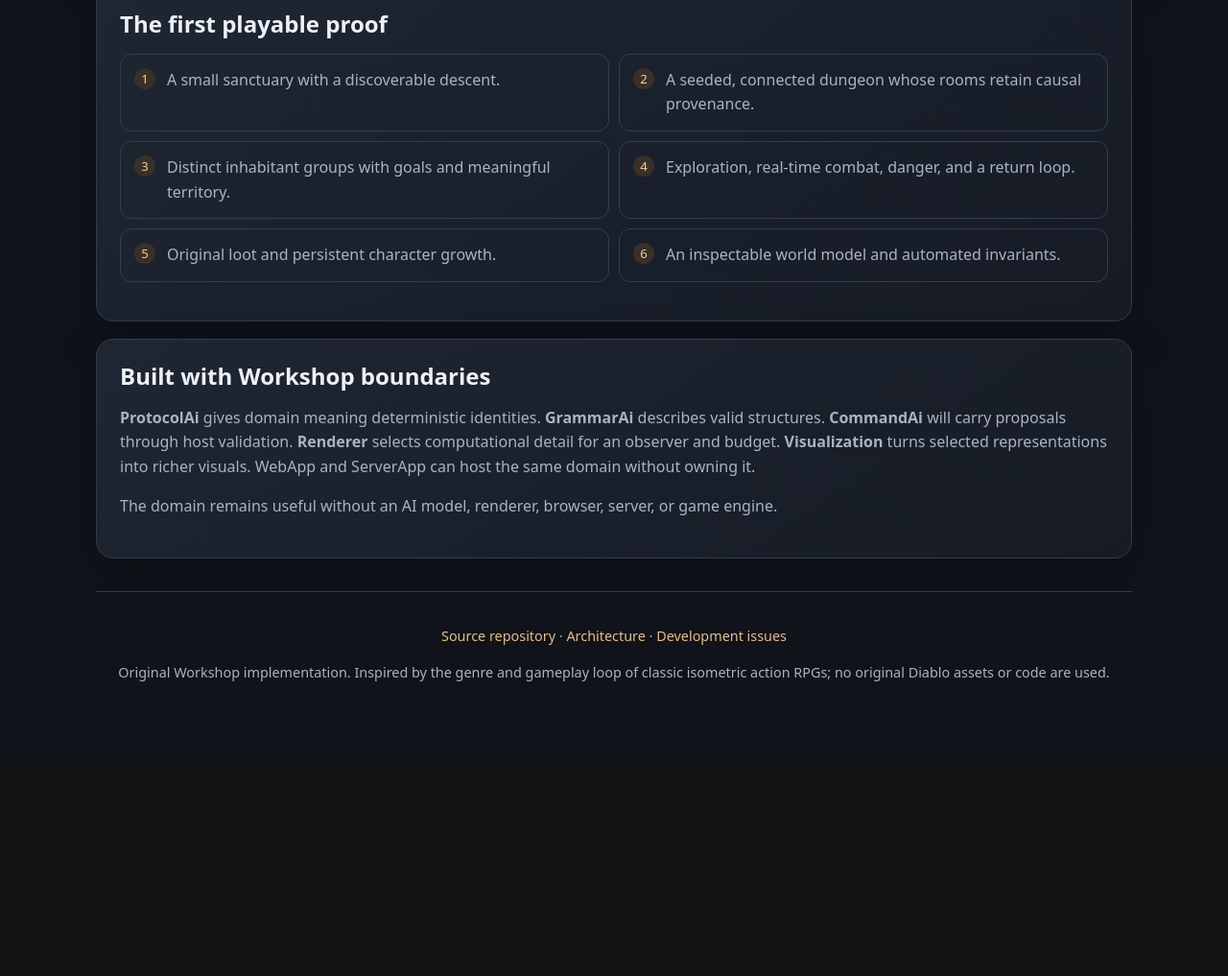
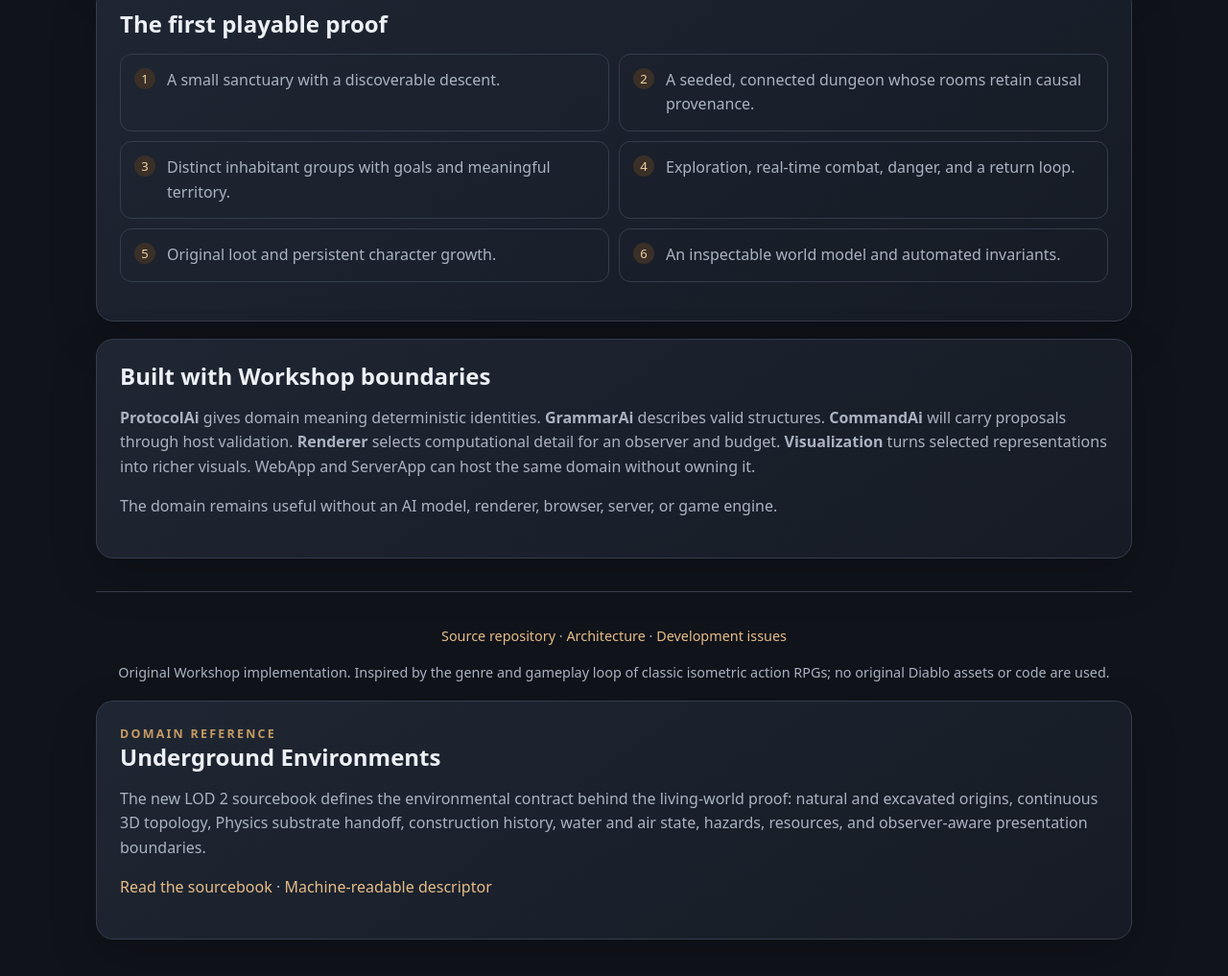
Before and after one commit to TrentBest/FSM_Dungeon, a plain HTML site: page docs/index.html in a window 1280 px wide. Shown: the part 4128-5145 px from the top of the page at 96% size. Before the commit the page ends 4926 px from the top, so only its background shows below. Drawn offline with Linux system fonts and the light colour scheme; no server answers.

Commit message:
pages: expose underground environments sourcebook

```diff
--- a/docs/index.html
+++ b/docs/index.html
@@ -164,6 +164,12 @@
     <p><a href="https://github.com/TrentBest/FSM_Dungeon">Source repository</a> · <a href="https://github.com/TrentBest/FSM_Dungeon/blob/development/docs/ARCHITECTURE.md">Architecture</a> · <a href="https://github.com/TrentBest/FSM_Dungeon/issues">Development issues</a></p>
     <p>Original Workshop implementation. Inspired by the genre and gameplay loop of classic isometric action RPGs; no original Diablo assets or code are used.</p>
   </footer>
+  <section class="panel" aria-labelledby="sourcebook-title">
+    <div class="eyebrow">Domain reference</div>
+    <h2 id="sourcebook-title">Underground Environments</h2>
+    <p>The new LOD 2 sourcebook defines the environmental contract behind the living-world proof: natural and excavated origins, continuous 3D topology, Physics substrate handoff, construction history, water and air state, hazards, resources, and observer-aware presentation boundaries.</p>
+    <p><a href="https://github.com/TrentBest/FSM_Dungeon/blob/development/docs/books/underground-environments.md">Read the sourcebook</a> · <a href="https://github.com/TrentBest/FSM_Dungeon/blob/development/docs/books/underground-environments.json">Machine-readable descriptor</a></p>
+  </section>
 </main>
 <script>
 (async function () {
```
